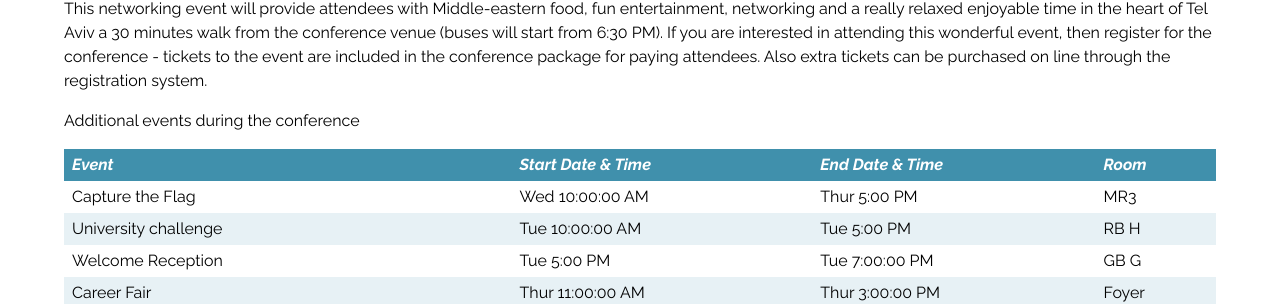
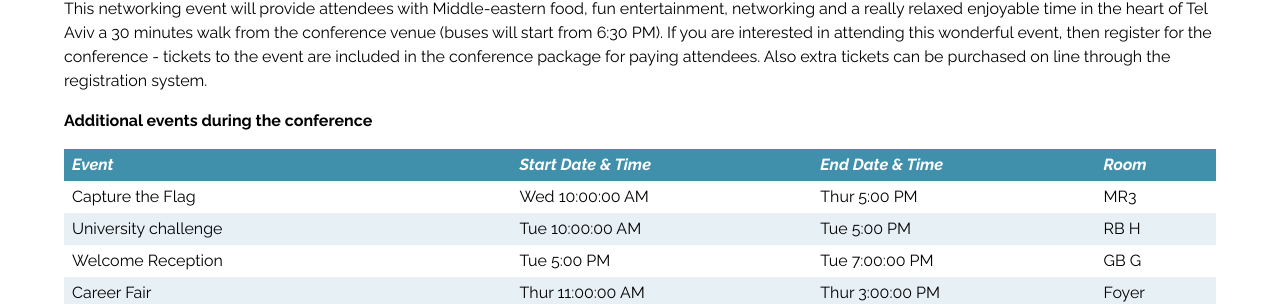
Before and after one commit to OWASP/AppSecTLV2019, a Jekyll site: the page built from program/networking-event.md, in a window 1280 px wide. Shown: the part 1910-2214 px from the top of the page. Built offline with Jekyll 4.4.1, drawn with Linux system fonts in a browser that asks for light colours.

Commit message:
edit in the format

```diff
--- a/program/networking-event.md
+++ b/program/networking-event.md
@@ -11,7 +11,7 @@ Witness the incredible story of Israel the innovation nation walking through the
 This networking event will provide attendees with Middle-eastern food, fun entertainment, networking and a really relaxed enjoyable time in the heart of Tel Aviv a 30 minutes walk from the conference venue (buses will start from 6:30 PM).
 If you are interested in attending this wonderful event, then register for the conference - tickets to the event are included in the conference package for paying attendees. Also extra tickets can be purchased on line through the registration system.
 
-Additional events during the conference
+__Additional events during the conference__
 
 <table>
   <thead>
```
